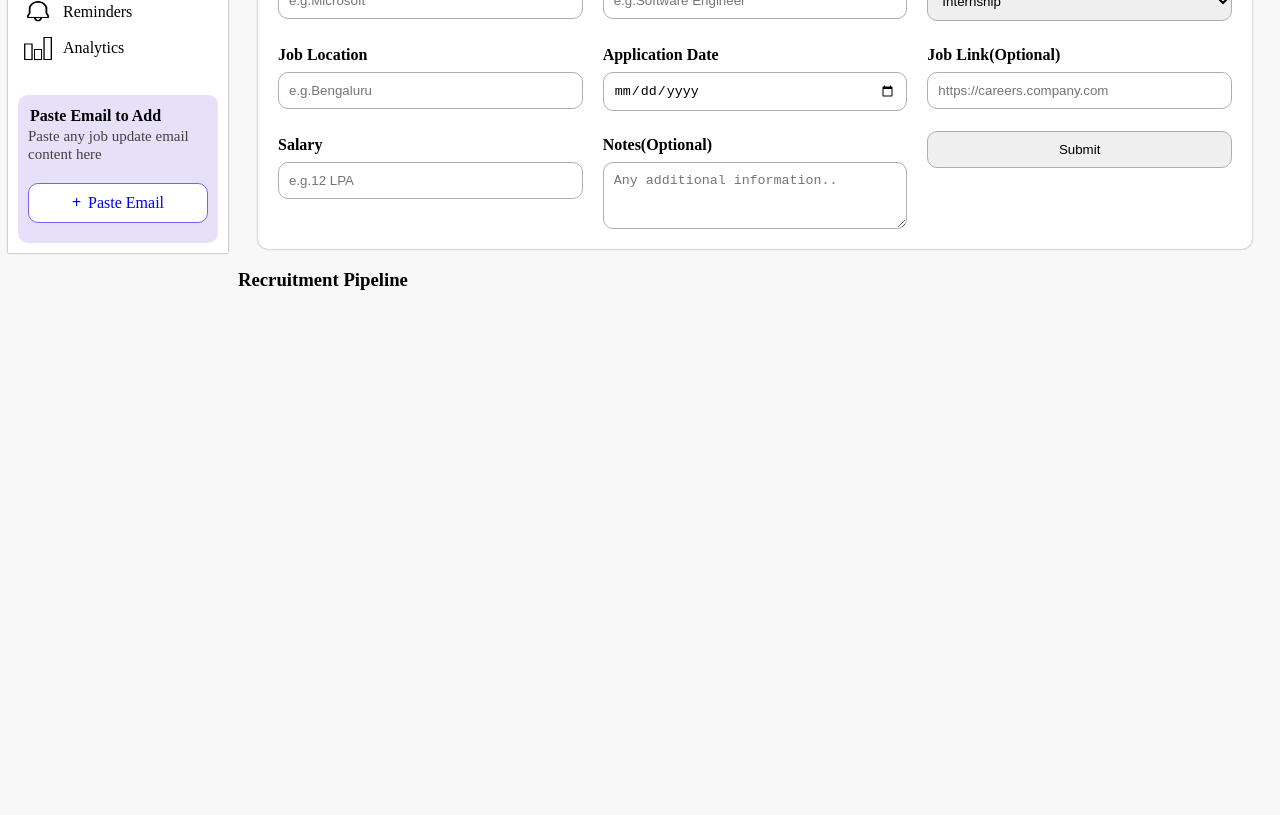
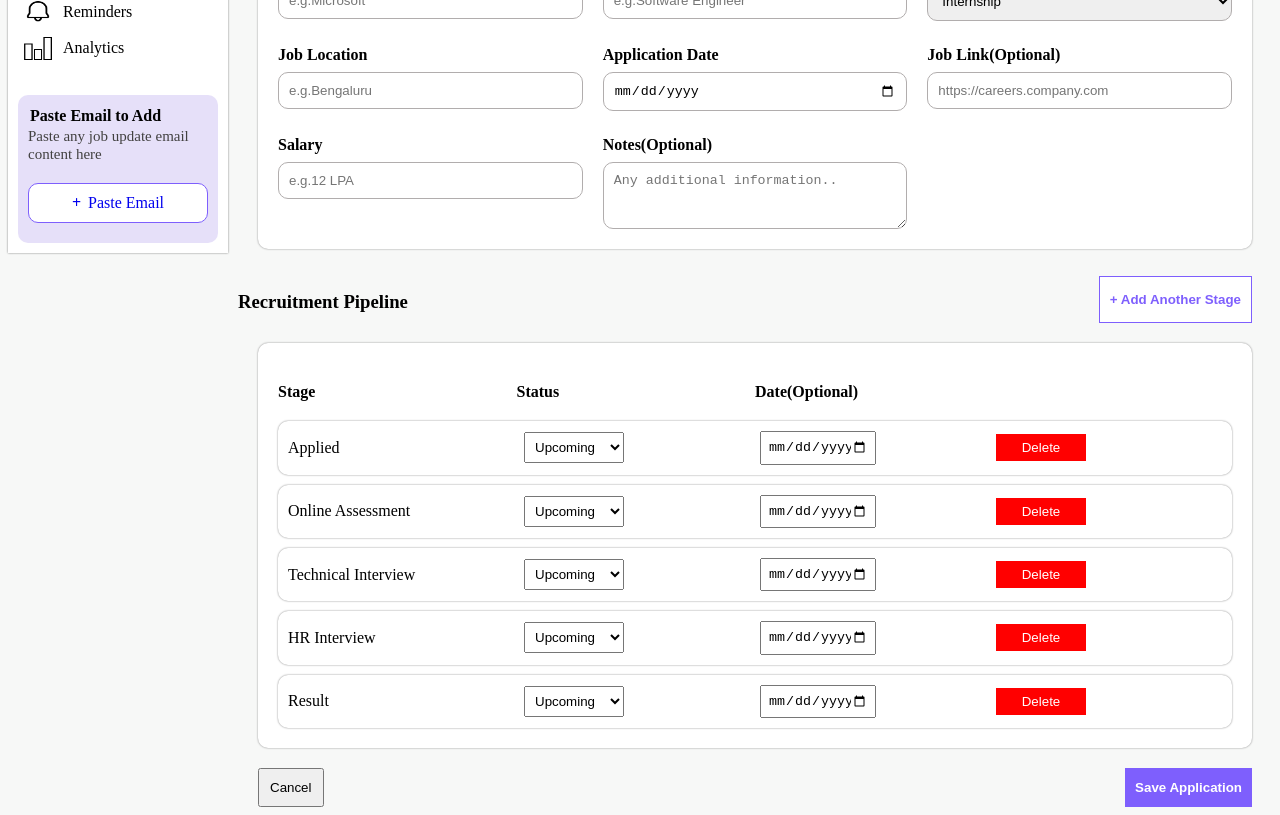
Before and after one commit to Deepikav123/TrackHire, a React app: page /trackhire/addApplication in a window 1280 px wide. Shown: the part 280-1095 px from the top of the page. Before the commit the page ends 800 px from the top, so only its background shows below. Built offline with nearby package versions, Linux system fonts and the light colour scheme; the HTML template or start-up script is replaced by a standard one.

Commit message:
Used rule-based learning for extracting company name,stage from mail

```diff
--- a/src/Components/pages/PasteEmail.jsx
+++ b/src/Components/pages/PasteEmail.jsx
@@ -1,25 +1,60 @@
 import { TitleAndSubline, SubHeading } from "./bodyTitle";
 import '../../email.css'
 import { Link } from 'react-router-dom'
-function EmailButton({ to, buttonText, buttonClass }) {
+import { useState } from "react";
+
+function PasteEmail() {
+
+    const [email, setEmail] = useState({
+        sender: "",
+        body: ""
+    });
+
+    async function analyzeEmail(e) {
+        e.preventDefault();
+        const response = await fetch('http://localhost:3000/api/email/analyze', {
+            method: "POST",
+            headers: {
+                "Content-Type": "application/json"
+            },
+            body: JSON.stringify({
+                "sender": email.sender,
+                "emailText": email.body
+            })
+        });
+        const data = await response.json();
+        console.log(data);
+    }
+
     return (
-        <Link to={to} className={buttonClass}>{buttonText}</Link>
-    )
-}
-function PasteEmail() {
-    return (
-        <div className="paste-email-section">
+        <form className="paste-email-section" onSubmit={analyzeEmail} >
             <TitleAndSubline title="Add Application" subline="Import a job update from your mail" />
             <div className="email-content">
                 <SubHeading subheading="Email Content" />
-                <textarea className="email-importBox" placeholder='Paste your job-related email here..' rows={15}  ></textarea>
+                <input type="text" className="sender-data" placeholder="Enter Sender address" onChange={((e)=>{
+                    setEmail(Prev=>{
+                        return{
+                            ...Prev,
+                            sender:e.target.value
+                        }
+                    })
+                })}/>
+                <textarea className="email-importBox" placeholder='Paste your job-related email here..' rows={15} onChange={((e) => (
+                    setEmail(Prev => {
+                        return {
+                            ...Prev,
+                            body: e.target.value
+                        }
+                    }
+                    )
+                ))}></textarea>
             </div>
             <div className="secure-message">🔒 Your email content is used only to extract application details.</div>
             <div className="email-buttons">
-                <EmailButton to='/trackHire/dashboard' buttonText="Cancel" buttonClass="email-cancel-button email-button" />
-                <EmailButton to='dashboard' buttonText="Analyze Email" buttonClass="email-analyze-button email-button" />
+                <Link to='/trackhire/dashboard' className="email-cancel-button email-button" >Cancel</Link>
+                <button className="email-analyze-button email-button" type="submit">Analyze Email</button>
             </div>
-        </div>
+        </form>
     )
 }
 export default PasteEmail;
--- a/src/Components/pages/addApplication/addApplication.jsx
+++ b/src/Components/pages/addApplication/addApplication.jsx
@@ -1,5 +1,5 @@
 import { TitleAndSubline, SubHeading } from "../bodyTitle";
-import { FormInputText, FormInputSelect, FormInputTextarea, FormInputButton } from "./formInput";
+import { FormInputText, FormInputSelect, FormInputTextarea, FormInputButton, RecruitmentPipeline } from "./formInput";
 import { useState } from "react";
 import '../../../addApplication.css'
 function AddApplication() {
@@ -15,6 +15,8 @@ function AddApplication() {
             notes: ""
         }
     )
+const recruitmentStages=["Applied","Online Assessment","Technical Interview","HR Interview","Result"]
+
     function collectInput(fieldname) {
         return ((e) => {
             setFormData(Prev => {
@@ -35,16 +37,16 @@ function AddApplication() {
             body: JSON.stringify(formData)
         })
         const data = await response.json();
-        console.log("Status:", response.status);
-        console.log("Response:", data);
+
     }
     return (
-        <div className="add-application-page">
         <div className="add-application-section">
 
             <TitleAndSubline title="Add Application" subline="Add a job application manually" />
+            <form className="addApplication-section" onSubmit={SubmitForm}>
+                <div className="application-details-section">
                     <SubHeading subheading="Application Details" />
-                <form className="application-form" onSubmit={SubmitForm}>
+                    <div className="application-details-form">
                         <FormInputText subheading="Company Name" type="text" placeholder="e.g.Microsoft" onChange={collectInput("company")} value={formData.company} />
                         <FormInputText subheading="Job Role" type="text" placeholder="e.g.Software Engineer" onChange={collectInput("role")} value={formData.role} />
                         <FormInputSelect subheading="Job Type" optionArray={["Internship", "Part-Time", "Full-Time"]} onChange={collectInput("jobtype")} value={formData.jobtype} />
@@ -53,16 +55,40 @@ function AddApplication() {
                         <FormInputText subheading="Job Link(Optional)" type="text" placeholder="https://careers.company.com" onChange={collectInput("link")} value={formData.link} />
                         <FormInputText subheading="Salary" type="text" placeholder="e.g.12 LPA" onChange={collectInput("salary")} value={formData.salary} />
                         <FormInputTextarea subheading="Notes(Optional)" placeholder="Any additional information.." onChange={collectInput("notes")} value={formData.notes} />
-                    <FormInputButton text="Submit" />
-                </form>
+                    </div>
                 </div>
 
                 <div className="recruitment-pipeline-section">
                     <div className="recruitment-pipeline-title-section">
                         <SubHeading subheading="Recruitment Pipeline" />
+                        <button className="add-stage">+ Add Another Stage</button>
+                    </div>
+                    <div className="recruitmentPipeline-details-form">
+                        <div className="recruitment-headings">
+                            <div className="recruitment-stage-heading">Stage</div>
+                            <div className="recruitment-status-heading">Status</div>
+                            <div className="recruitment-date-heading">Date(Optional)</div>
+                        </div>
+                            <div className="recruitment-form-details">
+                                {
+                                    recruitmentStages.map((stage)=>(
 
+                                        <RecruitmentPipeline stage={stage} optionArray={["Upcoming","Selected","Failed"]}/>
+                                    )
+
+                                    )
+                                }
                             </div>
                     </div>
-        </div>)
+                    <div className="recruitment-pipeline-buttons">
+                        <FormInputButton text="Cancel" ButtonClassName="application-cancel-button"/>
+                        <FormInputButton text="Save Application" ButtonClassName="application-save-button"/>
+                    </div>
+                </div>
+            </form>
+        </div>
+
+
+    )
 }
 export { AddApplication }
--- a/src/Components/pages/addApplication/formInput.jsx
+++ b/src/Components/pages/addApplication/formInput.jsx
@@ -31,11 +31,27 @@ function FormInputTextarea({ subheading, placeholder,onChange,value}) {
         </div>
     )
 }
-function FormInputButton({text}){
+function FormInputButton({text,ButtonClassName}){
     return (
-        <div className="form-subsection">
-            <button  className="form-input">{text}</button>
+            <button  className={ButtonClassName}>{text}</button>
+    )
+}
+
+function RecruitmentPipeline({stage,optionArray}){
+    return(
+        <div className="recruitment-form-detail">
+            <div className="recruitment-stage">{stage}</div>
+            <select className="recruitment-status">
+                {optionArray.map((opt)=>(
+                    <option value={opt}>{opt}</option>
+                ))}
+            </select>
+            <input type="date" className="recruitment-date" />
+            <button className="recruitment-stage-delete">
+                Delete
+            </button>
         </div>
     )
 }
-export { FormInputText, FormInputSelect ,FormInputTextarea,FormInputButton}
+
+export { FormInputText, FormInputSelect ,FormInputTextarea,FormInputButton,RecruitmentPipeline}
--- a/src/Components/pages/dashboard/dashboard.jsx
+++ b/src/Components/pages/dashboard/dashboard.jsx
@@ -1,24 +1,88 @@
-import {TitleAndSubline,SubHeading} from "../bodyTitle";
+import { TitleAndSubline, SubHeading } from "../bodyTitle";
 import { SummaryCard, RecentApplicationCard } from "./dashboardCards";
 import applicationIcon from '../../../images/icons/application.png'
 import inProgressIcon from '../../../images/icons/inProgress.png'
+import { useEffect, useState } from "react";
 function Dashboard() {
+    const [applications, setApplications] = useState([]);
+
+    const [summary, setSummary] = useState(
+        {
+            total: 0
+        }
+    )
+
+    useEffect(() => {
+        async function fetchApplication() {
+            const response = await fetch('http://localhost:3000/api/applications')
+            const data = await response.json();
+            setApplications(data);
+            setSummary(prev => ({
+                ...prev,
+                total: data.length
+            }
+            ))
+        }
+
+        fetchApplication();
+    }, [])
+
+const SummaryCardsArray=[
+    {
+        icon:applicationIcon,
+        title:"Applications",
+        quantity:summary.total,
+        detail:"Total applications"
+    },
+    {
+        icon:inProgressIcon,
+        title:"In Progress",
+        quantity:summary.total,
+        detail:"Actively moving forward"
+    },
+    {
+        icon:applicationIcon,
+        title:"Interviews",
+        quantity:summary.total,
+        detail:"Upcoming Interviews"
+    },
+    {
+        icon:applicationIcon,
+        title:"Offers",
+        quantity:summary.total,
+        detail:"Yay! Keep it up"
+    },
+    {
+        icon:applicationIcon,
+        title:"Rejected",
+        quantity:summary.total,
+        detail:"Don't give up"
+    }
+
+]
+
     return (<div className="dashboard-body">
         <TitleAndSubline title="Dashboard" subtitle="Here's what's happening with your job applications" />
         <div className="summary-cards">
-            <SummaryCard icon={applicationIcon} title="Applications" quantity={25} detail="Total applications" />
-            <SummaryCard icon={inProgressIcon} title="In Progress" quantity={10} detail="Actively moving forward" />
-            <SummaryCard icon={applicationIcon} title="Interviews" quantity={8} detail="Upcoming Interviews" />
-            <SummaryCard icon={applicationIcon} title="Offers" quantity={3} detail="Yay! Keep it up" />
-            <SummaryCard icon={applicationIcon} title="Rejected" quantity={2} detail="Don't give up" />
+            {
+                SummaryCardsArray.map((s)=>(
+            <SummaryCard  icon={s.icon} title={s.title} quantity={s.quantity} detail={s.detail} />
+
+                ))
+            }
+
         </div>
 
         <div className="recent-applications-card">
-          <SubHeading subheading="Recent Application"/>
+            <SubHeading subheading="Recent Application" />
             <div className="recent-applications">
-<RecentApplicationCard logoLetter="G" role="SWE Intern" companyName="Google" stage="Technical Interview" date="Sep 10,2026"/>
-<RecentApplicationCard logoLetter="M" role="SWE Intern" companyName="Microsoft" stage="OA" date="Sep 12,2026"/>
-<RecentApplicationCard logoLetter="G" role="SWE Intern" companyName="Google" stage="Technical Interview" date="Sep 10,2026"/>
+                {
+                    applications.map((application)=>(
+
+                        <RecentApplicationCard  role={application.role} company={application.company} date={application.applicationDate} key={application._id}/>
+                    ))
+                }
+
             </div>
         </div>
 
--- a/src/Components/pages/dashboard/dashboardCards.jsx
+++ b/src/Components/pages/dashboard/dashboardCards.jsx
@@ -15,17 +15,14 @@ function SummaryCard({ icon, title, quantity, detail }) {
     </div>)
 }
 
-function RecentApplicationCard({ logoLetter, role, companyName, stage, date }) {
+function RecentApplicationCard({ role, company, date,key }) {
     return (
-        <div className="recent-application-card">
-            <div className="recentApplication-company-logo">{logoLetter}</div>
+        <div className="recent-application-card" key={key}>
             <div className="recentApplication-company-details">
                 <div className="recentApplication-company-role">{role}</div>
-                <div className="recentApplication-company-name">{companyName}</div>
+                <div className="recentApplication-company-name">{company}</div>
             </div>
-            <div className="recentApplication-stage">{stage}</div>
             <div className="recentApplication-dateDetails">
-                <div className="recentApplication-stageDetail">{stage}</div>
                 <div className="recentApplication-date">{date}</div>
             </div>
         </div>
--- a/src/addApplication.css
+++ b/src/addApplication.css
@@ -3,9 +3,9 @@
 }
 
 
-.application-form {
+.application-details-form {
     display: grid;
-   grid-template-columns: repeat(3,1fr);
+    grid-template-columns: repeat(3, 1fr);
     gap: 20px;
     background-color: #FFFFFF;
     padding: 20px;
@@ -14,14 +14,106 @@
     margin: 20px;
 }
 
-.form-subsection{
+.form-subsection {
     display: flex;
     flex-direction: column;
     gap: 3px;
 }
 
-.form-input{
+.form-input {
     padding: 10px;
     border: 1px solid rgb(177, 173, 173);
     border-radius: 10px;
 }
+
+.addApplication-section {
+    display: flex;
+    flex-direction: column;
+    gap: 7px;
+}
+
+/* Recruitment Pipeline */
+.recruitment-pipeline-title-section {
+    display: flex;
+    justify-content: space-between;
+}
+
+.add-stage {
+    margin: 0px 20px;
+    border: 1px solid #7e5ffd;
+    padding: 10px;
+    font-weight: bold;
+    color: #7e5ffd;
+    background-color: #FFFFFF;
+}
+.add-stage:hover{
+    background-color: #7e5ffd;
+   color: #FFFFFF;
+}
+
+.recruitmentPipeline-details-form {
+    margin: 20px 0px;
+
+}
+
+.recruitment-headings {
+    display: grid;
+    grid-template-columns: repeat(4, 1fr);
+    margin: 20px 0px;
+    font-weight: bold;
+}
+
+.recruitmentPipeline-details-form {
+    background-color: #FFFFFF;
+    margin: 20px;
+    box-shadow: 0px 0px 2px gray;
+    border-radius: 10px;
+    padding: 20px;
+
+}
+
+.recruitment-form-detail {
+    display: grid;
+    grid-template-columns: repeat(4, 1fr);
+    gap: 10px;
+    box-shadow: 0px 0px 2px gray;
+    border-radius: 10px;
+    padding: 10px;
+    align-items: center;
+
+}
+.recruitment-form-details{
+display: flex;
+gap: 10px;
+flex-direction: column;
+}
+
+.recruitment-status,
+.recruitment-date {
+    width: 100px;
+    padding: 6px;
+}
+.recruitment-stage-delete{
+    width: 90px;
+    padding: 6px;
+    background-color: red;
+    color: white;
+    border: none;
+    cursor: pointer;
+}
+.recruitment-pipeline-buttons{
+    display: flex;
+    justify-content: space-between;
+    margin: 0px 20px;
+}
+
+.application-cancel-button{
+padding: 10px;
+}
+.application-save-button{
+padding: 10px;
+   background-color: #7e5ffd;
+   color: #FFFFFF;
+   border: none;
+   font-weight: bold;
+}
--- a/src/email.css
+++ b/src/email.css
@@ -3,7 +3,7 @@
     flex-direction: column;
 }
 
-.email-importBox {
+.email-importBox,.sender-data {
     margin: 10px;
     padding: 10px;
     border: none;
```
Also changed, not shown: src/dashboard.css (line endings or trailing spaces), src/images/icons/trash.png (added). Lines whose indentation alone changed are shown as unchanged.
